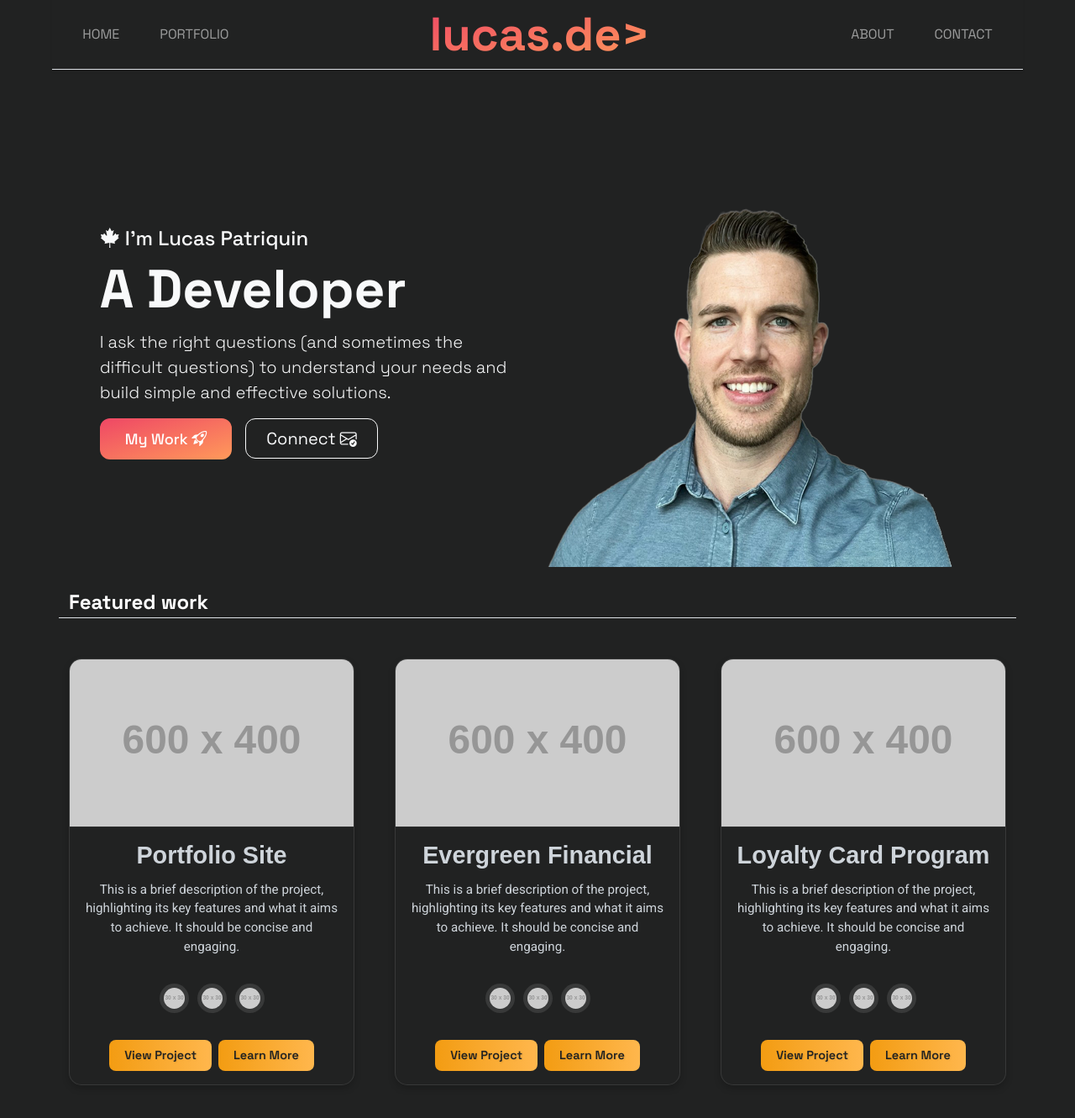
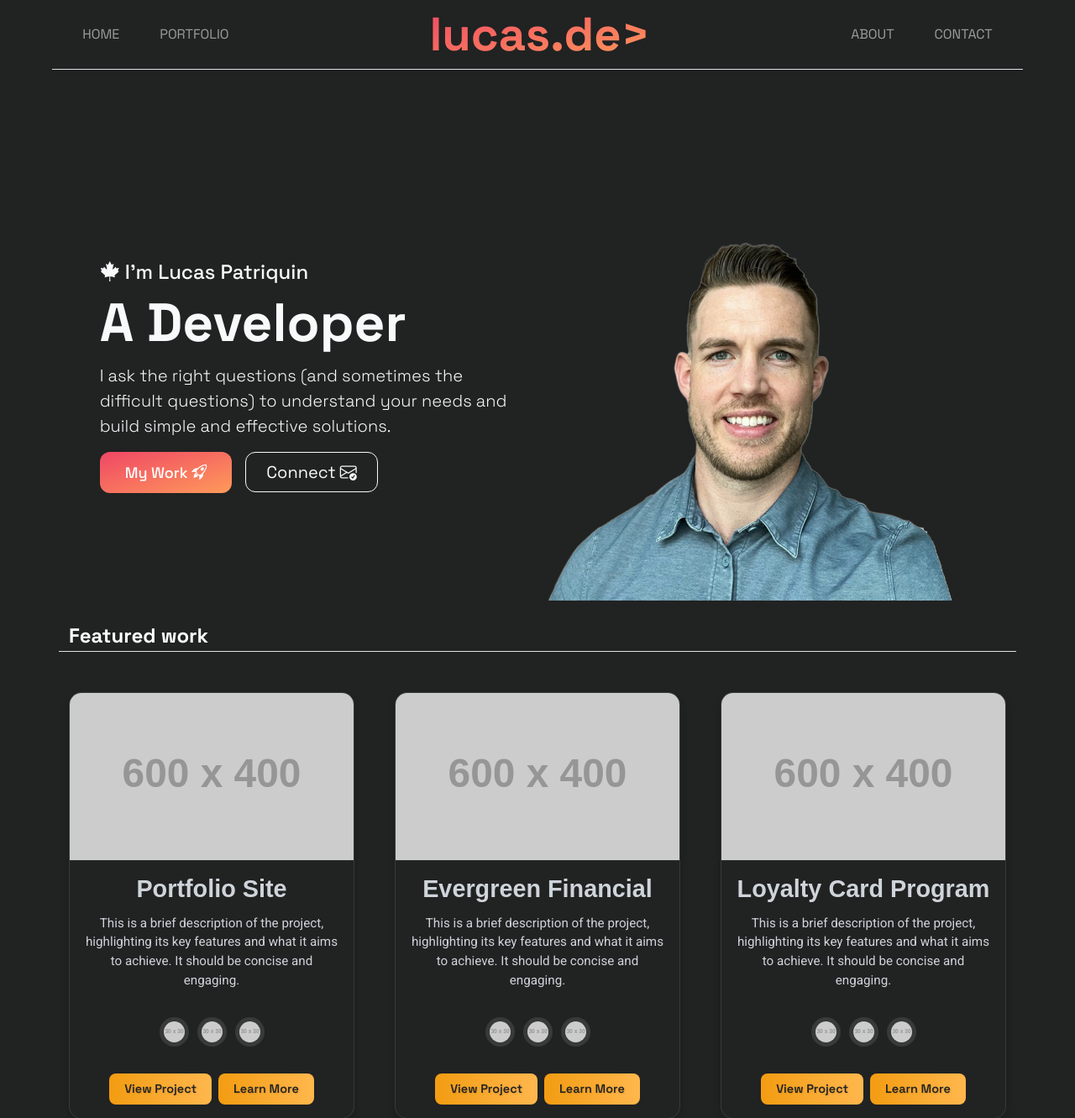
Before and after one commit to PyLou317/flask-portfolio-site, a Flask app: page / in a window 1280 px wide. Shown: the top 1331 px of the page at 84% size. Run offline with Flask 3, Linux system fonts and the light colour scheme; grey boxes labelled with a size stand in for pictures from a placeholder-image service; some libraries are stand-ins or nearby versions.

Commit message:
change height

```diff
--- a/static/css/hero-banner.css
+++ b/static/css/hero-banner.css
@@ -5,7 +5,7 @@
 }
 
 .hero-banner-row {
-  min-height: 80vh;
+  min-height: 85vh;
   margin-right: 0 !important;
 }
 
```
